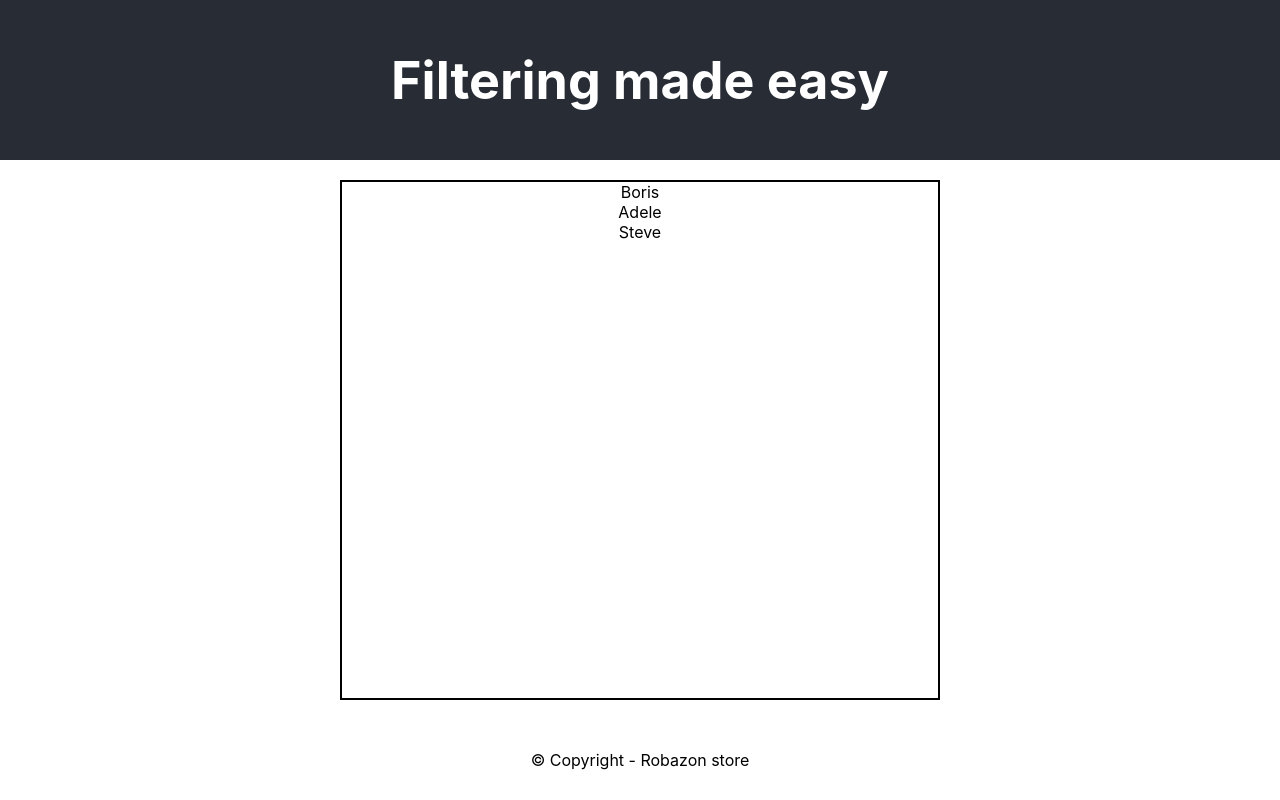
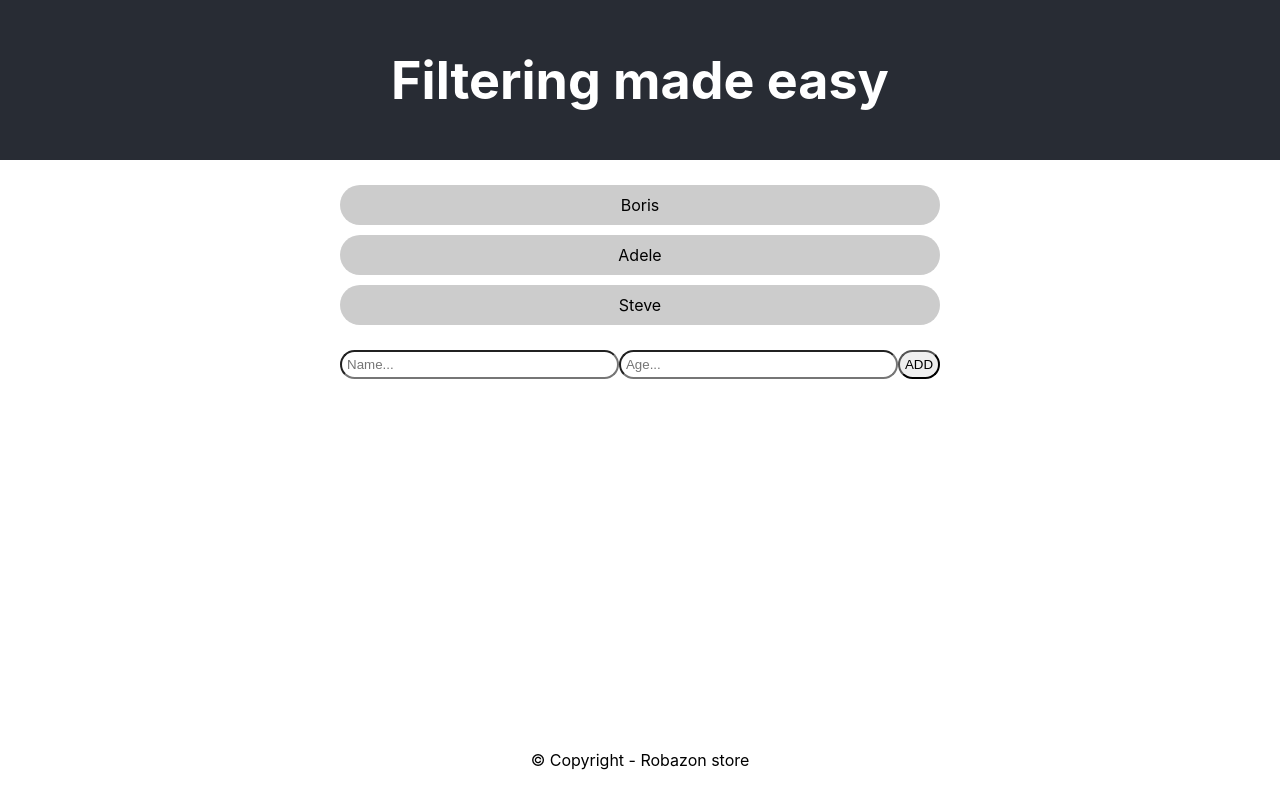
Before and after one commit to FBW23/react-snippets, a React (Create React App) app in the folder 10-redux/age-filter-lc/: page / in a window 1280 px wide. Built offline with nearby package versions, Linux system fonts and the light colour scheme.

Commit message:
Added add form + dispatching of add action

```diff
--- a/10-redux/age-filter-lc/src/App.js
+++ b/10-redux/age-filter-lc/src/App.js
@@ -1,6 +1,7 @@
 import React from 'react';
 import './App.scss';
 import PersonList from './components/PersonList';
+import PersonAdd from './components/PersonAdd';
 
 function App() {
   return (
@@ -11,6 +12,7 @@ function App() {
       <main>
         <div className="persons-container">
           <PersonList></PersonList>
+          <PersonAdd></PersonAdd>
         </div>
       </main>
       <footer>&copy; Copyright - Robazon store</footer>
--- a/10-redux/age-filter-lc/src/App.scss
+++ b/10-redux/age-filter-lc/src/App.scss
@@ -28,7 +28,36 @@ main {
   width: 600px;
   height: 100%;
   margin: 0 auto;
-  border: 2px solid black;
+  // border: 2px solid black;
+
+  .persons {
+    display: flex;
+    flex-direction: column;
+    margin-bottom: 20px;
+
+    .person {
+      padding: 10px;
+      margin: 5px 0;
+      background: #ccc;
+      border-radius: 50px;
+    }
+
+
+  }
+
+  .person-add {
+
+    display: flex;
+
+    input, button {
+      padding: 5px;
+      border-radius: 15px;
+    }
+
+    input {
+      flex-grow: 1;
+    }
+  }
 }
 
 footer {
--- /dev/null
+++ b/10-redux/age-filter-lc/src/components/PersonAdd.js
@@ -0,0 +1,41 @@
+import React, { Component } from 'react';
+import { connect } from 'react-redux';
+import { addPerson } from '../store/actions';
+
+class PersonAdd extends Component {
+
+  // Local State / UI State
+  state = {
+    name: '', age: ''
+  }
+
+  // handleInputChange = (e) => {
+  //   // in case we changed the input with name "name"
+  //   // e.target.name = "name", e.target.value (= whatever we put into the input)
+  //   this.setState({[e.target.name]: e.target.value})
+  // }
+
+  render() {
+
+    console.log("Props:", this.props);
+
+
+    return ( <div className="person-add">
+      <input onChange={(e) => this.setState({name: e.target.value})}
+        autoComplete="off" placeholder="Name..." type="text" name="name" />
+      <input onChange={(e) => this.setState({age: e.target.value})}
+        autoComplete="off" placeholder="Age..." type="number" name="age" />
+      <button onClick={() => this.props.addPerson(this.state.name, this.state.age)}>ADD</button>
+    </div> );
+  }
+}
+
+// COMMON SYNTAX FOR MAKING FUNCTIONS AVAILABLE TO OUR COMPONENT
+// THAT DISPATCH ACTIONS TO OUR REDUCER FOR US
+
+// let mapDispatchToProps = (dispatch) => ({
+//   addPerson: (name, age) => dispatch(addPerson(name, age))
+// })
+
+// SHORTHAND SYNTAX => connect will do the dispatch for us automatically
+export default connect(null, { addPerson })(PersonAdd);
--- a/10-redux/age-filter-lc/src/components/PersonList.js
+++ b/10-redux/age-filter-lc/src/components/PersonList.js
@@ -4,15 +4,14 @@ import { connect } from 'react-redux'
 class PersonList extends Component {
 
   render() {
-    console.log("Props: ", this.props)
 
     let persons = this.props.persons || []
     let jsxPersonList = persons.map(person => (
-      <div key={person.name}>{person.name}</div>
+      <div className="person" key={person.name}>{person.name}</div>
     ))
 
 
-    return ( <div>{jsxPersonList}</div> );
+    return ( <div className="persons">{jsxPersonList}</div> );
   }
 }
 
--- /dev/null
+++ b/10-redux/age-filter-lc/src/store/actions.js
@@ -0,0 +1,3 @@
+export const addPerson = (name, age) => (
+  {type: 'ADD_PERSON', payload: {name, age} }
+)
--- a/10-redux/age-filter-lc/src/store/reducer.js
+++ b/10-redux/age-filter-lc/src/store/reducer.js
@@ -1,5 +1,18 @@
 const rootReducer = (state, action) => {
+
+  console.log("Reducer received action", action);
+
+  switch(action.type) {
+    case "ADD_PERSON":
+      let personNew = action.payload // expect: {name: XYZ, age: Z}
+      personNew.id = Date.now() // 1234455
+      return {...state, persons: [...state.persons, personNew]}
+    default:
+      return state
+  }
+
   return state
+
 }
 
 export default rootReducer
```
